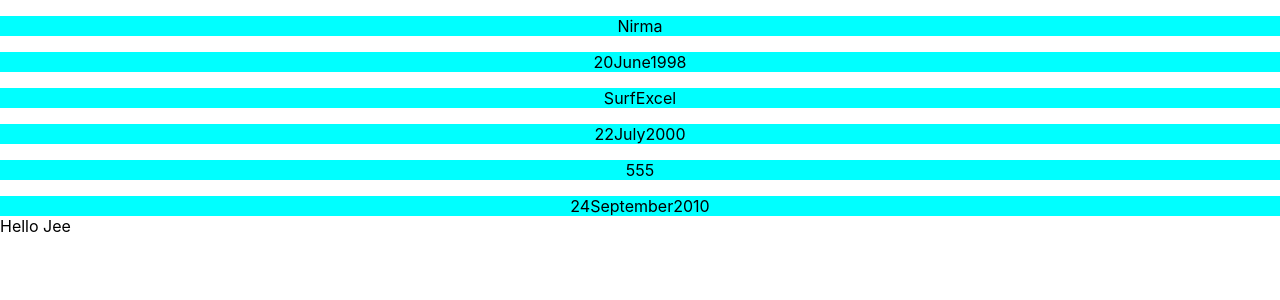
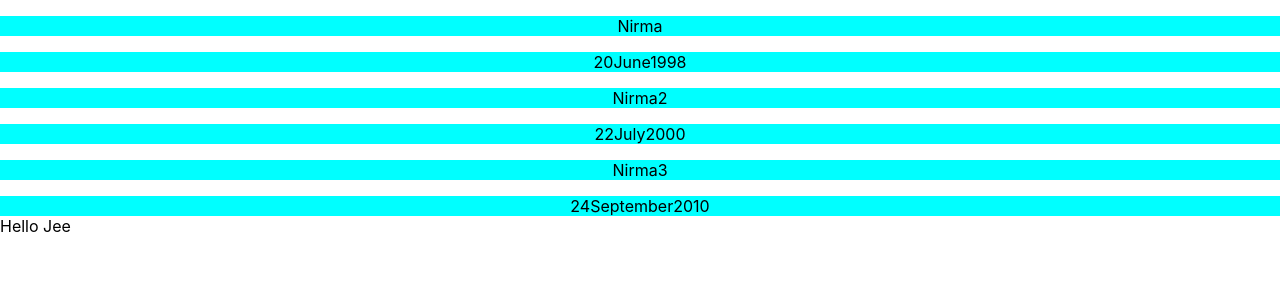
Before and after one commit to aman-0341/Web_Dev11, a React (Create React App) app in the folder React11/demoshopapp/: page / in a window 1280 px wide. Shown: the top 300 px of the page. Built offline with nearby package versions, Linux system fonts and the light colour scheme.

Commit message:
Passing data to prps in a way as it was coming from api

```diff
--- a/React11/demoshopapp/src/App.js
+++ b/React11/demoshopapp/src/App.js
@@ -3,15 +3,44 @@ import Item from './components/Item';
 import ItemDate from './components/ItemDate.js'
 
 function App() {
+  const response=
+  [
+    {
+      ItemName:"Nirma",
+      ItemDate1:"20",
+      ItemMonth:"June",
+      ItemYear:"1998"
+
+
+    },
+    {
+      ItemName:"Nirma2",
+      ItemDate1:"22",
+      ItemMonth:"July",
+      ItemYear:"2000"
+
+
+    },
+    {
+      ItemName:"Nirma3",
+      ItemDate1:"24",
+      ItemMonth:"September",
+      ItemYear:"2010"
+
+
+    }
+
+
+  ]
   return (
     <div>
-      <Item name="Nirma"></Item>
-      <ItemDate date="20" month ="June" year ="1998" ></ItemDate>
+      <Item name={response[0].ItemName}></Item>
+      <ItemDate date={response[0].ItemDate1} month ={response[0].ItemMonth} year ={response[0].ItemYear}></ItemDate>
 
-      <Item name="SurfExcel"></Item>
-      <ItemDate date="22" month="July" year="2000"></ItemDate>
-      <Item name="555"></Item>
-      <ItemDate date="24" month="September" year="2010"></ItemDate>
+      <Item name={response[1].ItemName}></Item>
+      <ItemDate date={response[1].ItemDate1} month={response[1].ItemMonth} year={response[1].ItemYear}></ItemDate>
+      <Item name={response[2].ItemName}></Item>
+      <ItemDate date={response[2].ItemDate1} month={response[2].ItemMonth} year={response[2].ItemYear}></ItemDate>
       Hello Jee
 
     </div>
```
